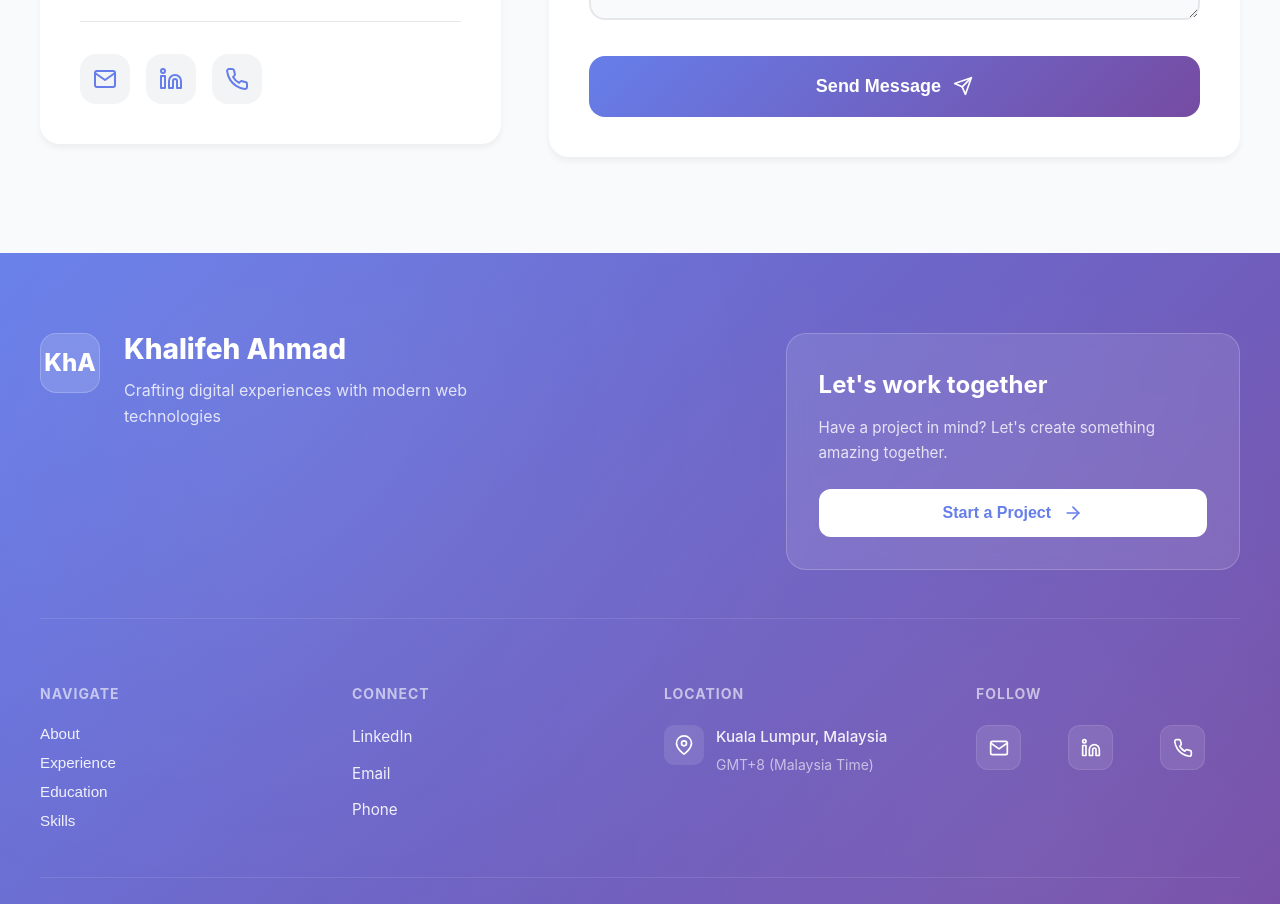
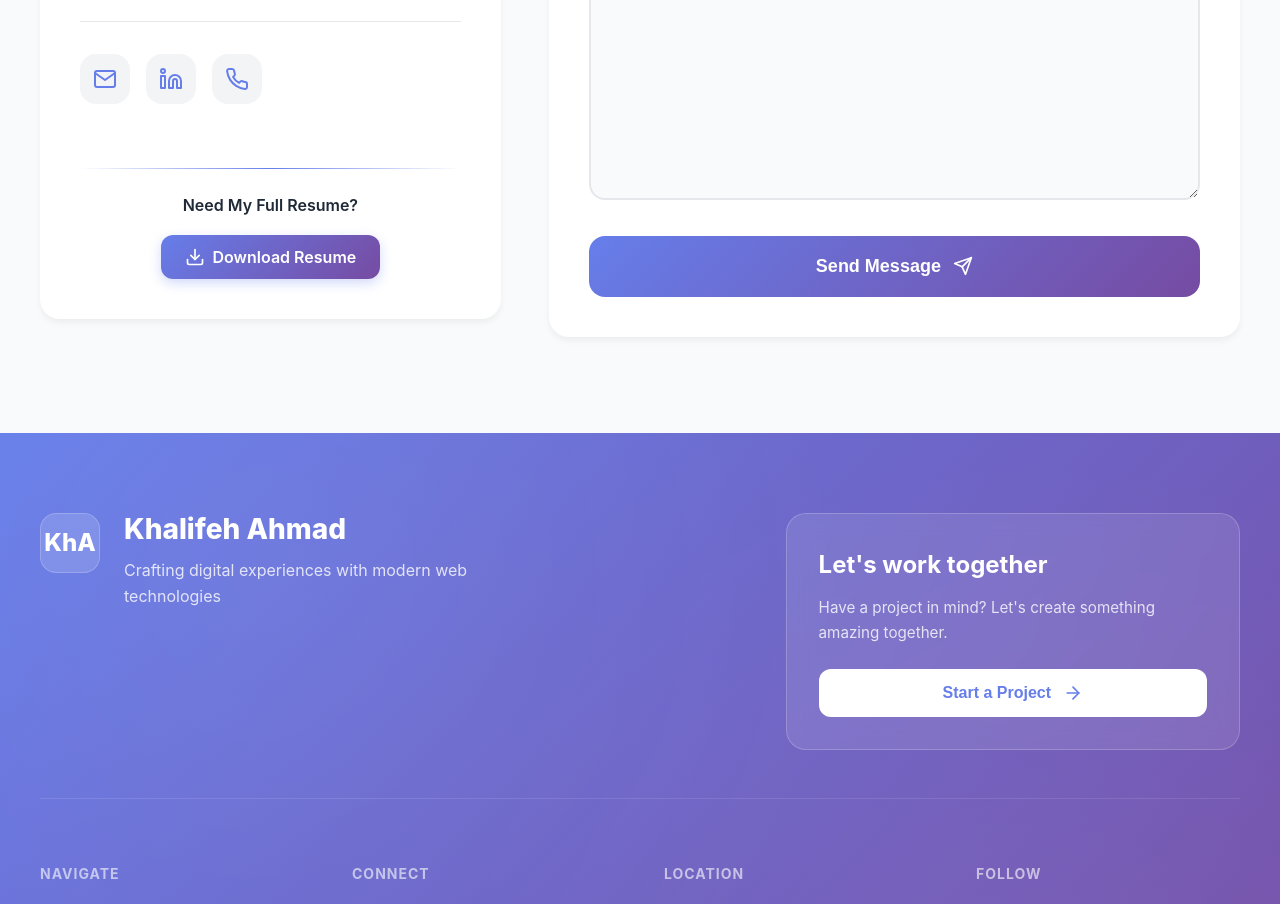
Before and after one commit to khalifeh-Ahmad/khalifeh-ahmad.github.io, a React (Create React App) app: page / in a window 1280 px wide. Shown: the part 7880-8784 px from the top of the page. Built offline with nearby package versions, Linux system fonts and the light colour scheme.

Commit message:
resume download

```diff
--- a/src/components/Contact/Contact.module.css
+++ b/src/components/Contact/Contact.module.css
@@ -7,7 +7,28 @@
   max-width: 1200px;
   margin: 0 auto;
 }
+.resumeDownload {
+  margin-top: 2rem;
+  padding-top: 2rem;
+  text-align: center;
+}
+.divider {
+  height: 1px;
+  background: linear-gradient(
+    to right,
+    transparent,
+    var(--primary-color),
+    transparent
+  );
+  margin-bottom: 1.5rem;
+}
 
+.resumeTitle {
+  font-size: 1rem;
+  font-weight: 600;
+  color: var(--text-dark);
+  margin-bottom: 1rem;
+}
 .sectionTitle {
   font-size: 3rem;
   font-weight: 800;
--- a/src/components/Contact/Contact.tsx
+++ b/src/components/Contact/Contact.tsx
@@ -1,6 +1,7 @@
 import React, { useState } from "react";
 import styles from "./Contact.module.css";
 import { profileData } from "../../data/portfolio";
+import ResumeDownload from "../ResumeDownload/ResumeDownload";
 
 const Contact: React.FC = () => {
   const [formData, setFormData] = useState({
@@ -204,6 +205,11 @@ const Contact: React.FC = () => {
                 </svg>
               </a>
             </div>
+            <div className={styles.resumeDownload}>
+              <div className={styles.divider}></div>
+              <h4 className={styles.resumeTitle}>Need My Full Resume?</h4>
+              <ResumeDownload variant="primary" size="medium" />
+            </div>
           </div>
 
           {/* Contact Form */}
@@ -242,7 +248,7 @@ const Contact: React.FC = () => {
                 value={formData.message}
                 onChange={handleChange}
                 required
-                rows={6}
+                rows={15}
                 placeholder="Tell me about your project..."
               />
             </div>
--- /dev/null
+++ b/src/components/ResumeDownload/ResumeDownload.module.css
@@ -0,0 +1,91 @@
+.downloadBtn {
+  display: inline-flex;
+  align-items: center;
+  justify-content: center;
+  gap: 0.5rem;
+  font-weight: 600;
+  border: none;
+  border-radius: 12px;
+  cursor: pointer;
+  transition: all 0.3s ease;
+  font-family: inherit;
+}
+
+/* Variants */
+.primary {
+  background: var(--gradient);
+  color: white;
+  box-shadow: 0 4px 12px rgba(var(--primary-rgb), 0.3);
+}
+
+.primary:hover {
+  transform: translateY(-2px);
+  box-shadow: 0 6px 20px rgba(var(--primary-rgb), 0.4);
+}
+
+.secondary {
+  background: rgba(var(--primary-rgb), 0.1);
+  color: var(--primary-color);
+  border: 2px solid var(--primary-color);
+}
+
+.secondary:hover {
+  background: rgba(var(--primary-rgb), 0.15);
+  transform: translateY(-2px);
+}
+
+.outline {
+  background: transparent;
+  color: var(--primary-color);
+  border: 2px solid var(--primary-color);
+}
+
+.outline:hover {
+  background: var(--primary-color);
+  color: white;
+  transform: translateY(-2px);
+}
+
+/* Sizes */
+.small {
+  padding: 0.5rem 1rem;
+  font-size: 0.875rem;
+}
+
+.small svg {
+  width: 16px;
+  height: 16px;
+}
+
+.medium {
+  padding: 0.75rem 1.5rem;
+  font-size: 1rem;
+}
+
+.medium svg {
+  width: 20px;
+  height: 20px;
+}
+
+.large {
+  padding: 1rem 2rem;
+  font-size: 1.125rem;
+}
+
+.large svg {
+  width: 24px;
+  height: 24px;
+}
+
+/* Animation */
+.downloadBtn svg {
+  transition: transform 0.3s ease;
+}
+
+.downloadBtn:hover svg {
+  transform: translateY(3px);
+}
+
+.downloadBtn:active {
+  transform: translateY(0);
+}
--- /dev/null
+++ b/src/components/ResumeDownload/ResumeDownload.tsx
@@ -0,0 +1,54 @@
+import React from 'react';
+import styles from './ResumeDownload.module.css';
+
+interface ResumeDownloadProps {
+  variant?: 'primary' | 'secondary' | 'outline';
+  size?: 'small' | 'medium' | 'large';
+  showIcon?: boolean;
+}
+
+const ResumeDownload: React.FC<ResumeDownloadProps> = ({
+  variant = 'primary',
+  size = 'medium',
+  showIcon = true
+}) => {
+  const handleDownload = () => {
+    // Create a temporary link element
+    const link = document.createElement('a');
+    link.href = '/Khalifeh_Ahmad_Resume.pdf';
+    link.download = 'Khalifeh_Ahmad_Resume.pdf';
+    link.target = '_blank';
+    document.body.appendChild(link);
+    link.click();
+    document.body.removeChild(link);
+  };
+
+  return (
+    <button
+      onClick={handleDownload}
+      className={`${styles.downloadBtn} ${styles[variant]} ${styles[size]}`}
+      aria-label="Download Resume"
+    >
+      {showIcon && (
+        <svg
+          xmlns="http://www.w3.org/2000/svg"
+          width="20"
+          height="20"
+          viewBox="0 0 24 24"
+          fill="none"
+          stroke="currentColor"
+          strokeWidth="2"
+          strokeLinecap="round"
+          strokeLinejoin="round"
+        >
+          <path d="M21 15v4a2 2 0 0 1-2 2H5a2 2 0 0 1-2-2v-4"></path>
+          <polyline points="7 10 12 15 17 10"></polyline>
+          <line x1="12" y1="15" x2="12" y2="3"></line>
+        </svg>
+      )}
+      <span>Download Resume</span>
+    </button>
+  );
+};
+
+export default ResumeDownload;
```
Also changed, not shown: 1 other file (tests, documents, lock files or other folders).
